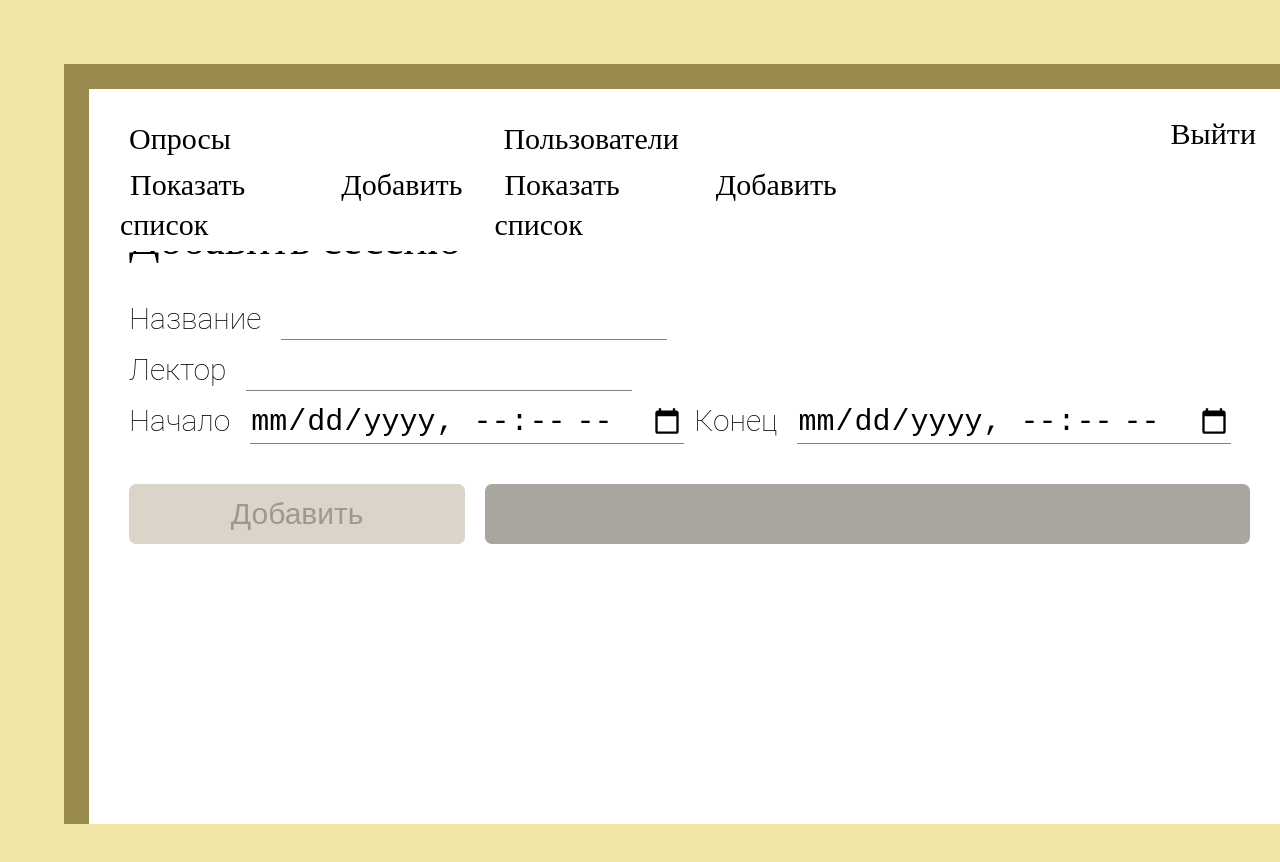
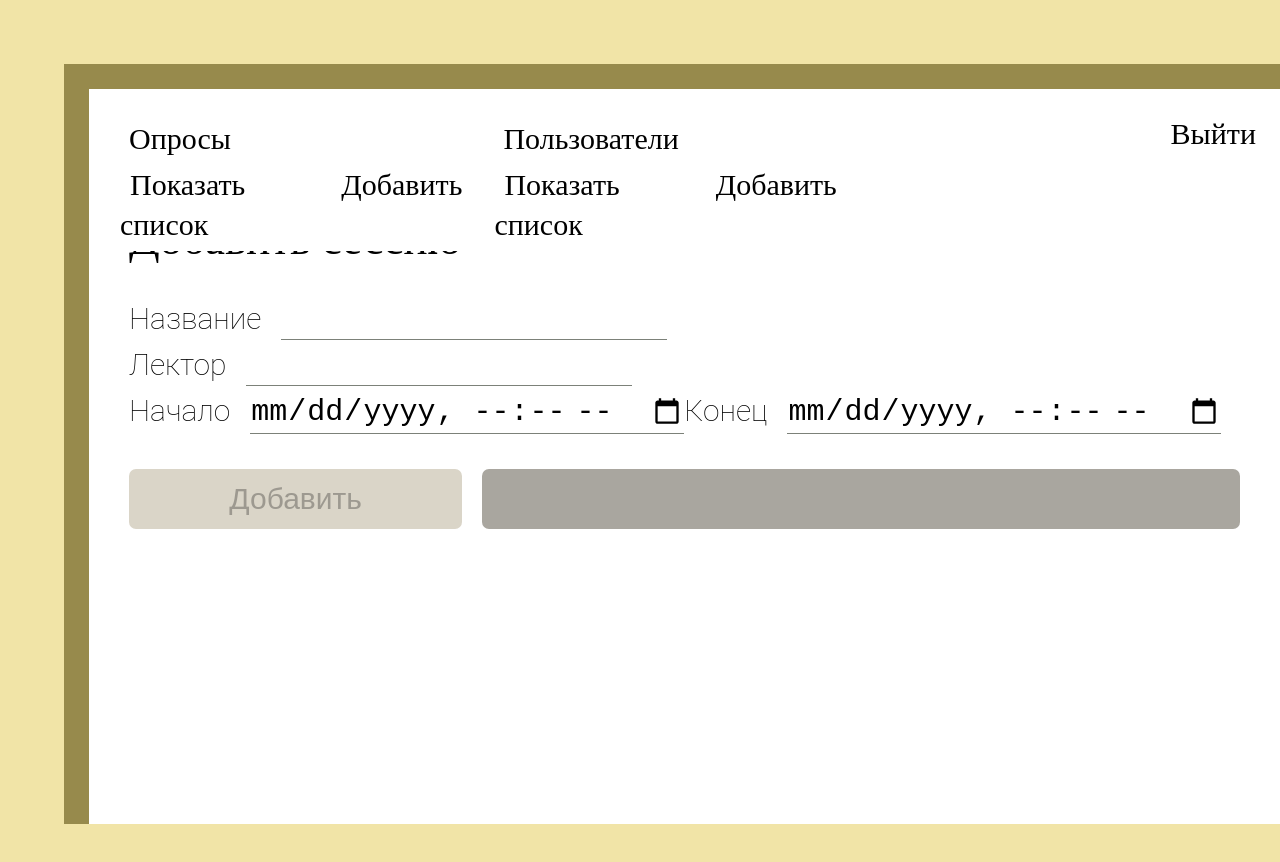
Before and after one commit to KatySolo/realtimepollreact, a React (Create React App) app: page /admin/sessions/add in a window 1280 px wide. Built offline with nearby package versions, Linux system fonts and the light colour scheme; no server answers; what auth0-js would draw is missing.

Commit message:
moved common files in adminPanel styles

```diff
--- a/src/components/AdminPanel/styles.css
+++ b/src/components/AdminPanel/styles.css
@@ -22,6 +22,17 @@ hr {
 
 .login {
     width: 20%;
+}
+
+.formContent {
+    padding: 5px;
+}
+
+.formTitle {
+    font-size: 45px;
+    padding: 5px;
+    width: fit-content;
+    margin: 10px 0 30px 0;
 }
 
 .loginText {
--- a/src/components/InputWithLable/styles.css
+++ b/src/components/InputWithLable/styles.css
@@ -1,6 +1,6 @@
 .input {
     /* border: 1px solid black; */
-    padding: 5px;
+    padding: 0 0 5px 0;
     width: fit-content;
     font-size: 30px;
     line-height: 40px;
--- a/src/components/SessionWindows/SessionForm/SessionForm.jsx
+++ b/src/components/SessionWindows/SessionForm/SessionForm.jsx
@@ -59,6 +59,7 @@ class SessionForm extends Component {
 		return (
 			<div className="sessionForm">
 				<div className='formTitle'>Добавить сессию</div>
+				<div className='formContent'>
 					<InputWithLable lable="Название" id='sessionName' />
 					<InputWithLable lable="Лектор" id='sessionLector' />
 					<div className='date_container'>
@@ -72,6 +73,7 @@ class SessionForm extends Component {
 						</div>
 					</div>
 				</div>
+			</div>
 		);
 	}
 }
--- a/src/components/SessionWindows/SessionForm/styles.css
+++ b/src/components/SessionWindows/SessionForm/styles.css
@@ -14,10 +14,3 @@
 .finishDate {
     display: flex
 }
-
-.formTitle {
-    font-size: 45px;
-    padding: 5px;
-    width: fit-content;
-    margin: 10px 0 30px 0;
-}
--- a/src/components/SessionWindows/SessionInfo/styles.css
+++ b/src/components/SessionWindows/SessionInfo/styles.css
@@ -2,10 +2,6 @@
     display: flex;
     flex-direction: column;
     justify-content: space-evenly;
-}
-
-.formContent {
-    padding: 5px;
 }
 
 .resultsSection,
--- a/src/components/SessionWindows/SessionsList/SessionsList.jsx
+++ b/src/components/SessionWindows/SessionsList/SessionsList.jsx
@@ -60,6 +60,7 @@ export class SessionsList extends Component {
 		return (
 			<div className="sessionsList">
 				<div className='formTitle'>Список сессий</div>
+				<div className='formContent'>
 					<div className='ttu_container'>
 						<span className='TTU'> Следующее обновление списка через: { this.state.TTU / 1000 } секунд </span>
 						<button onClick={this.manualFetch} className='submitButton'> Обновить результаты </button>
@@ -93,6 +94,7 @@ export class SessionsList extends Component {
 						</tbody>
 					</table>
 				</div>
+			</div>
 		);}
 	// }
 }
--- a/src/components/SessionWindows/SessionsList/styles.css
+++ b/src/components/SessionWindows/SessionsList/styles.css
@@ -81,7 +81,6 @@ tbody tr:hover {
 
 .ttu_container {
     display: flex;
-    padding: 5px;
     align-content: center;
 }
 
--- a/src/components/Survey/styles.css
+++ b/src/components/Survey/styles.css
@@ -10,7 +10,6 @@
 }
 
 .footer {
-    padding: 5px;
     display: flex;
     width: 100%;
     justify-content: space-between;
--- a/src/components/UserWindows/UsersForm/UsersForm.jsx
+++ b/src/components/UserWindows/UsersForm/UsersForm.jsx
@@ -43,6 +43,7 @@ class UsersForm extends Component {
 		return (
 			<div className='usersForm'>
 				<div className='formTitle'>Добавить сессию</div>
+				<div className='formContent'>
 					<InputWithLable lable='Имя' id='name'/>
 					<div className='footer'>
 						<div className='buttonContainer'>
@@ -58,6 +59,7 @@ class UsersForm extends Component {
 						</div>
 					</div>
 				</div>
+			</div>
 		);
 	}
 }
--- a/src/components/UserWindows/UsersList/UsersList.jsx
+++ b/src/components/UserWindows/UsersList/UsersList.jsx
@@ -27,6 +27,7 @@ export class UsersList extends Component {
 		return (
 			<div className='usersList'>
 				<div className='formTitle'>Список пользователей</div>
+				<div className='formContent'>
 					<div className='totalNumber'>
 						<b>Всего пользователей:</b>
 						<span className='totalCounter'>{ this.state.totalNumber }</span>
@@ -45,6 +46,7 @@ export class UsersList extends Component {
 					</ol>
 					{/*)}*/}
 				</div>
+			</div>
 		);
 	}
 }
--- a/src/components/UserWindows/UsersList/styles.css
+++ b/src/components/UserWindows/UsersList/styles.css
@@ -11,7 +11,7 @@ li {
 
 .totalNumber {
     display: flex;
-    padding: 0 5px 5px 5px;
+    padding: 0 5px 5px 0;
     width: fit-content;
 }
 
```
Lines whose indentation alone changed are shown as unchanged.
